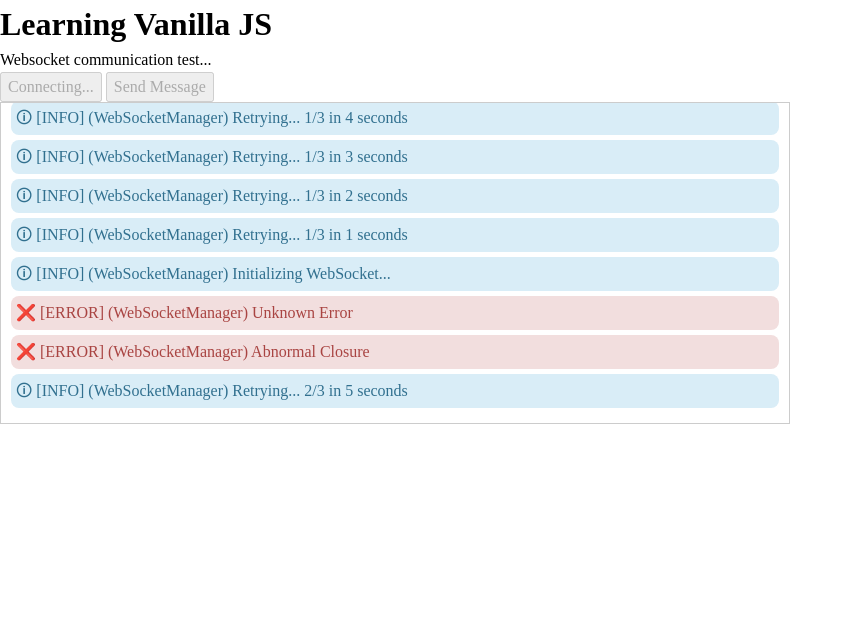
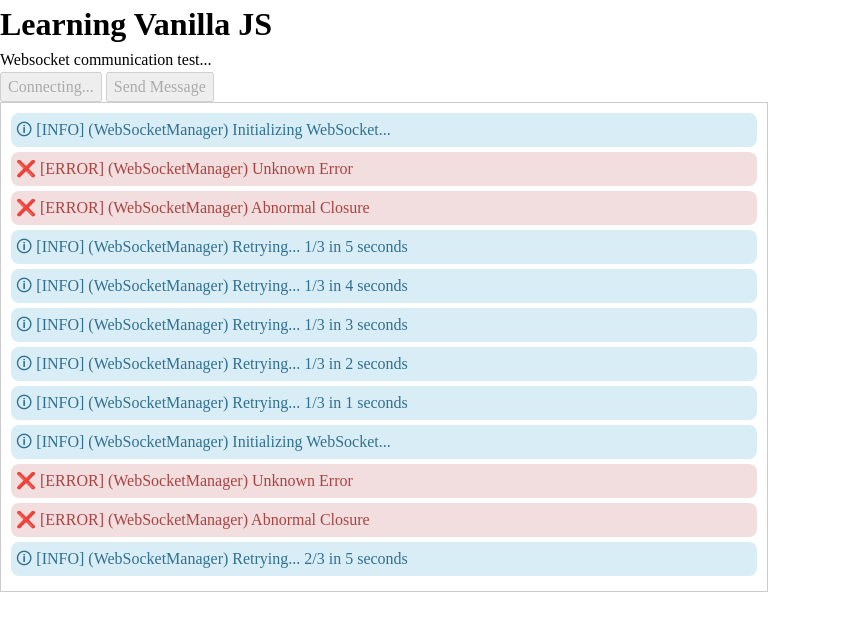
Before and after one commit to kureta/learn-vanilla-js, a website built with webpack: page vanilla-js/index.html in a window 1280 px wide. Shown: the whole page, without its empty margins (0-853 px from the left). Built offline with nearby package versions, Linux system fonts and the light colour scheme; no server answers; files whose address does not match are found by name.

Commit message:
moved style elements
width/height should be applied to the element itself. user should be
able to select any dimensions they want.

```diff
--- /dev/null
+++ b/vanilla-js/css/style.css
@@ -0,0 +1,4 @@
+#connectionStatus {
+  width: 60%;
+  height: 300px;
+}
--- a/vanilla-js/js/components/log-display.css
+++ b/vanilla-js/js/components/log-display.css
@@ -1,6 +1,4 @@
 .log-messages {
-  width: 60%;
-  height: 300px;
   border: 1px solid #ccc;
   background-color: #fff;
   overflow: auto;
```
